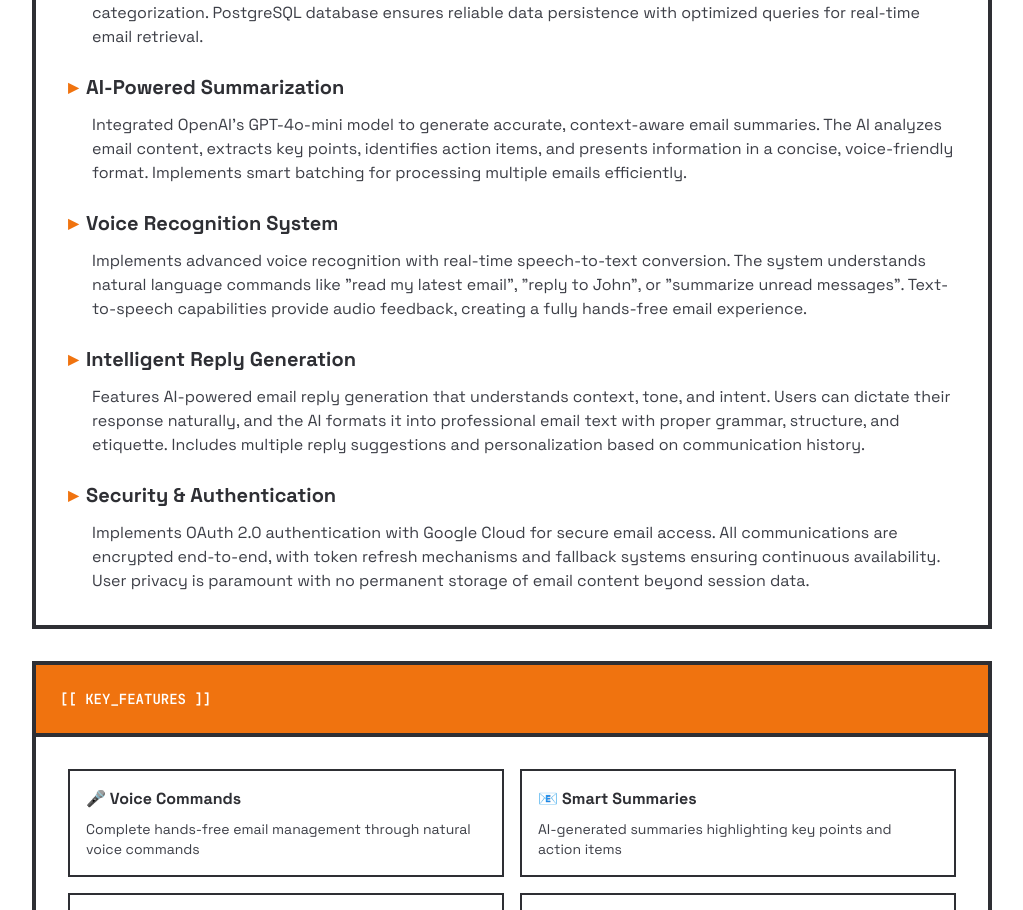
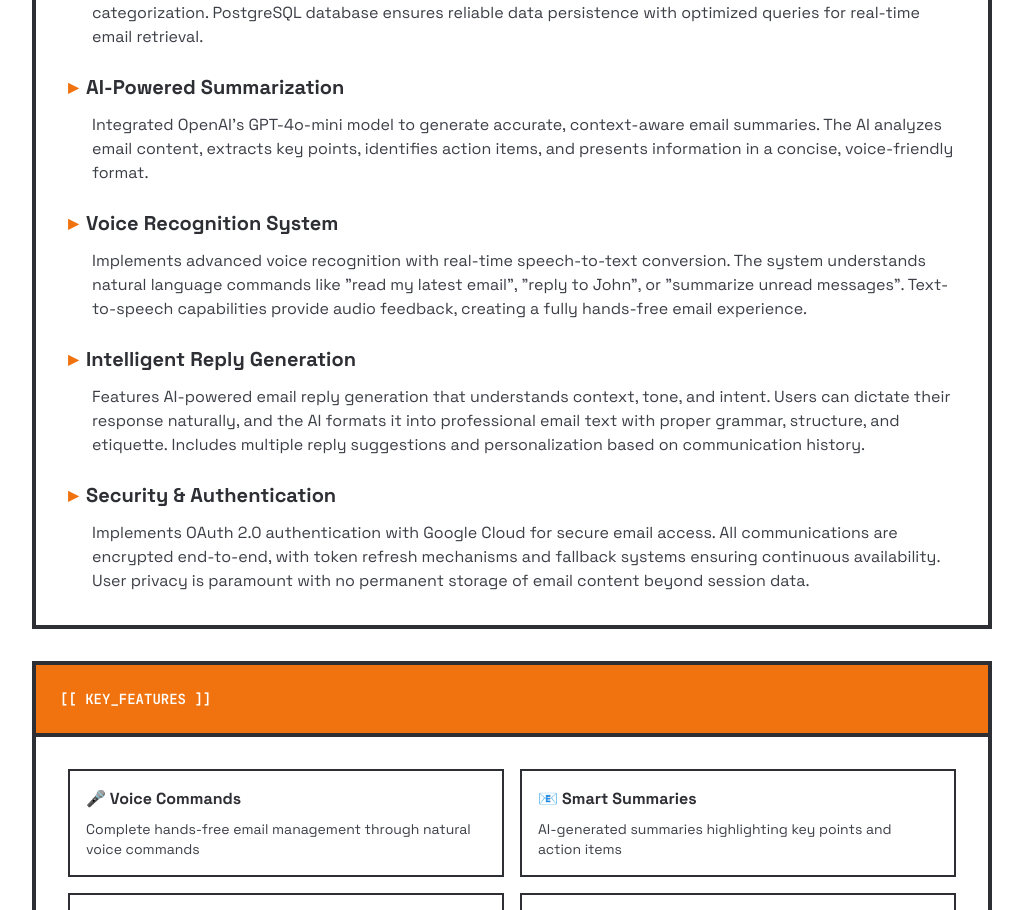
Before and after one commit to krishavs1/Website, a React (Vite) app: page /projects/dixie-ai in a window 1280 px wide. Shown: the part 989-1899 px from the top of the page, without its empty margins (128-1151 px from the left). Built offline with nearby package versions, Linux system fonts and the light colour scheme.

Commit message:
Updated AI page

```diff
--- a/src/pages/DixieAIPage.tsx
+++ b/src/pages/DixieAIPage.tsx
@@ -82,8 +82,7 @@ const DixieAIPage = () => {
                 <p className="text-dark-700 ml-6">
                   Integrated OpenAI's GPT-4o-mini model to generate accurate, context-aware email summaries.
                   The AI analyzes email content, extracts key points, identifies action items, and presents
-                  information in a concise, voice-friendly format. Implements smart batching for processing
-                  multiple emails efficiently.
+                  information in a concise, voice-friendly format.
                 </p>
               </div>
 
```
